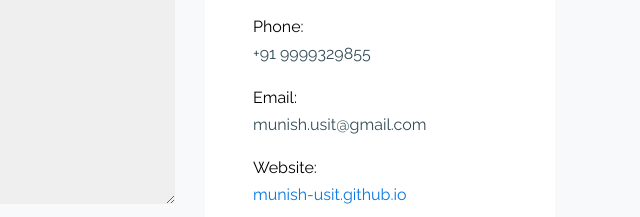
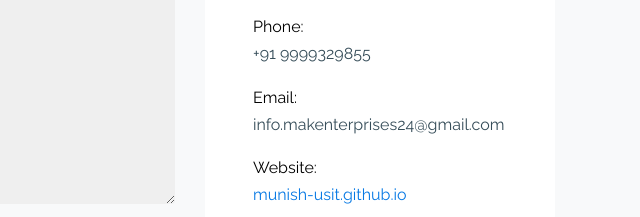
Before and after one commit to munish-usit/techmastry, a website: page contact.html in a window 1280 px wide. Shown: the part 864-1081 px from the top of the page, 640-1280 px from the left. Drawn offline with Linux system fonts and the light colour scheme; files whose address does not match are found by name.

Commit message:
Update contact.html

```diff
--- a/contact.html
+++ b/contact.html
@@ -128,7 +128,7 @@
                   <span class="d-block text-black">Corporate Address:</span>
                   <span>F-91, Sector 2, Noida , Uttar Pradesh</span></li>
                 <li class="d-block mb-3"><span class="d-block text-black">Phone:</span><span>+91 9999329855</span></li>
-                <li class="d-block mb-3"><span class="d-block text-black">Email:</span><span>munish.usit@gmail.com</span></li>
+                <li class="d-block mb-3"><span class="d-block text-black">Email:</span><span>info.makenterprises24@gmail.com</span></li>
                 <li class="d-block mb-3"><span class="d-block text-black">Website:</span><a href="https://munish-usit.github.io/" target="_blank">munish-usit.github.io</a></li>
                 <li class="d-block mb-3"><a href="https://www.codementor.io/@munishkumar?refer=badge" target="_blank"><img src="https://www.codementor.io/m-badges/munishkumar/find-me-on-cm-b.svg" alt="Codementor badge"></a></li>
               </ul>
@@ -145,7 +145,7 @@
               <h2 class="footer-heading mb-4">About Us</h2>
               <p>We at Tech Mastry aims to help Students, Professional to bootstrap and move to advance stage in their career by providing best in class 1-1 Training, Mentorship in Java technology Stack . </p>
               <ul class="list-unstyled social">
-                <li><a href="mailto: munish.usit@gmail.com" target="_blank"><span class="icon-envelope"></span></a></li>
+                <li><a href="mailto: info.makenterprises24@gmail.com" target="_blank"><span class="icon-envelope"></span></a></li>
                 <li><a href="https://www.linkedin.com/in/munish24" target="_blank"><span class="icon-linkedin"></span></a></li>
                 <li><a href="https://github.com/munish-usit" target="_blank"><span class="icon-github"></span></a></li>
                 <li><a href="https://t.me/java_classes" target="_blank"><span class="icon-telegram"></span></a></li>
```
